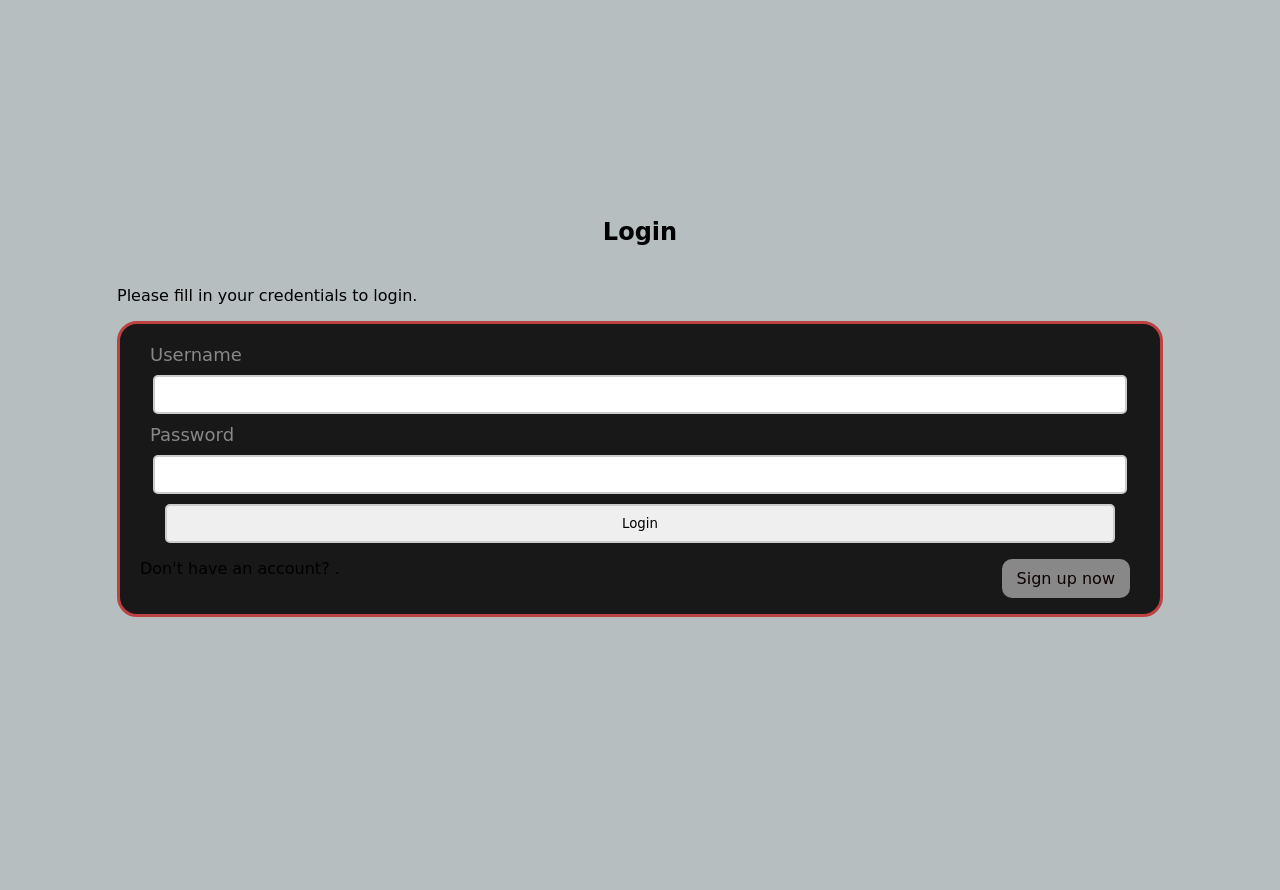
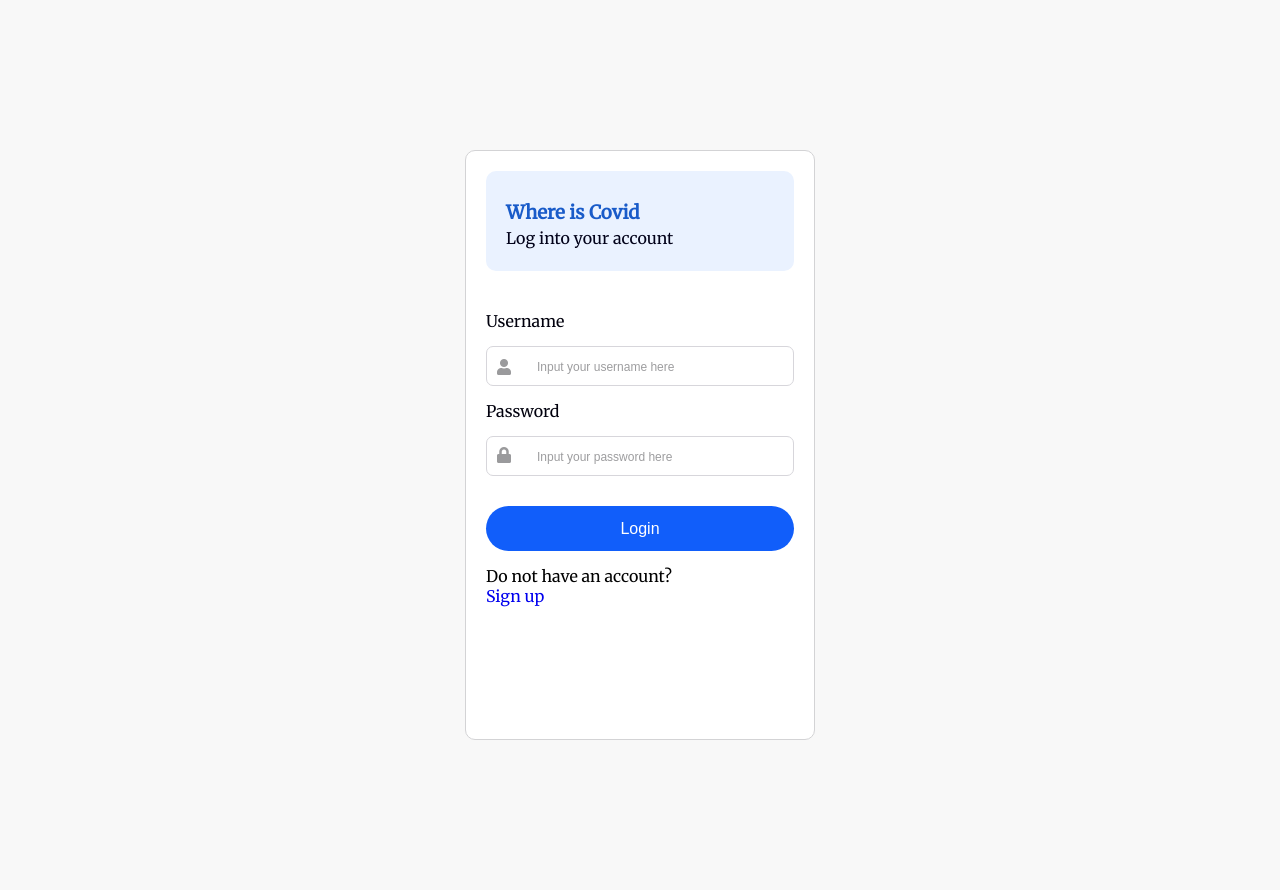
Before and after one commit to skroutzzz/Where-is-Covid, a PHP site: page / in a window 1280 px wide. Before the commit the page ends 617 px from the top, so only its background shows below. Run offline with PHP 8.4, Linux system fonts and the light colour scheme; some libraries are stand-ins or nearby versions.

Commit message:
Login Page with new CSS

```diff
--- a/index.php
+++ b/index.php
@@ -88,45 +88,96 @@ if($_SERVER["REQUEST_METHOD"] == "POST"){
 }
 ?>
 
+
 <!DOCTYPE html>
 <html lang="en">
 <head>
-    <meta charset="UTF-8">
-    <title>Login</title>
+    <meta charset="UTF-8" />
+    <meta http-equiv="X-UA-Compatible" content="IE=edge" />
+    <meta name="viewport" content="width=device-width, initial-scale=1.0" />
+    <title>Where is Covid</title>
     <!-- <link rel="stylesheet" href="https://stackpath.bootstrapcdn.com/bootstrap/4.5.2/css/bootstrap.min.css"> -->
-    <link rel="stylesheet" href="SSfont.css">
-    <!-- <style>
-        body{ font: 14px sans-serif; }
-        .wrapper{ width: 360px; padding: 20px; }
-    </style> -->
+    <link
+      href="https://cdnjs.cloudflare.com/ajax/libs/font-awesome/5.13.0/css/all.min.css"
+      rel="stylesheet"
+    />
+    <link
+      href="https://fonts.googleapis.com/css2?family=Merriweather&family=Poppins:wght@300&family=Roboto&display=swap"
+      rel="stylesheet"
+    />
+    <script src="https://ajax.googleapis.com/ajax/libs/jquery/3.5.1/jquery.min.js"></script>
+    <link href = "login.css" rel = "stylesheet"
+    !important/>
+
+
+
     </head>
     <body>
-    <div class="wrapper">
-        <h2>Login</h2>
-        <p>Please fill in your credentials to login.</p>
+    <div class="container">
+      <!-- section-left-start -->
 
-        <?php
-        if(!empty($login_err)){
-            echo '<div class="alert alert-danger">' . $login_err . '</div>';
-        }
-        ?>
+      <div class="container-left">
+        <div class="wrapper-left">
+          <div class="part-one">
+            <h3>Where is Covid</h3>
+            <p>Log into your account</p>
+          </div>
+         <!--action="post"  method="post" enctype="multipart/form-data" onsubmit="AJAXSubmit(this); return false;"-->
+           <div class="input_login_form"
+          >
+            <form action="<?php echo htmlspecialchars($_SERVER["PHP_SELF"]); ?>" value="<?php echo $username; ?>" name="loginForm" method="POST">
+              <label for="" class="username <?php echo (!empty($username_err)) ? 'is-invalid' : ''; ?>">Username </label>
+              <i class="fas fa-user username"></i>
+              <span class="invalid-feedback"><?php echo $username_err; ?></span>
+              <input
+                class="input_field"
+                class="form-control"
+                type="username"
+                placeholder="Input your username here"
+                id="loginFormUsername"
+                name="username" required
+              />
 
-        <form action="<?php echo htmlspecialchars($_SERVER["PHP_SELF"]); ?>" method="post">
-            <div class="form-group">
-                <label>Username</label>
-                <input type="text" name="username" class="form-control <?php echo (!empty($username_err)) ? 'is-invalid' : ''; ?>" value="<?php echo $username; ?>">
-                <span class="invalid-feedback"><?php echo $username_err; ?></span>
+              <label for="" class="pass <?php echo (!empty($password_err)) ? 'is-invalid' : ''; ?>">Password </label>
+              <i class="fas fa-lock pass"></i>
+              <span class="invalid-feedback"><?php echo $password_err; ?></span>
+              <input
+                class="input_field"
+                class="form-control"
+                type="password"
+                placeholder="Input your password here"
+                name="password" required
+                id="loginFormPassword"
+              />
+
+
+            <div class="buttons">
+            <button class="login_button" name="login_button" type="submit">Login</button>
+
+
+            <!-- <button class="btn-two">
+              <i class="fab fa-google"></i> Sign up with google
+            </button> -->
           </div>
-            <div class="form-group">
-                <label>Password</label>
-                <input type="password" name="password" class="form-control <?php echo (!empty($password_err)) ? 'is-invalid' : ''; ?>">
-                <span class="invalid-feedback"><?php echo $password_err; ?></span>
+            </form>
           </div>
-            <div class="form-group">
-                <input type="submit" class="btn btn-primary" value="Login">
+
+          <!-- <div class="check">
+            <label for="privacy">
+              I read and accept the User Agreement and <br />
+              Privacy Policy.
+              <input id="privacy" type="checkbox" />
+              <span class="checkmark"></span>
+            </label>
+          </div> -->
+          <div class="signup">
+            <p>Do not have an account?</p>
+            <a href="register.php"> Sign up </a>
           </div>
-            <p>Don't have an account? <a href="register.php">Sign up now</a>.</p>
-        </form>
+          <!-- <div class="hidden" name="signupSuccessMessage">Signup was succesful. </div>
+        </div> -->
+      </div>
+      <!-- section-left-end -->
     </div>
   </body>
 </html>
--- /dev/null
+++ b/login.css
@@ -0,0 +1,174 @@
+* {
+  margin: 0;
+  padding: 0;
+  box-sizing: border-box;
+  text-decoration: none;
+}
+body {
+  background-color: #f8f8f8;
+  font-family: Merriweather;
+}
+
+.container-left {
+  width: 350px;
+  height: 590px;
+  margin: 150px auto;
+  padding: 20px;
+  border-radius: 10px;
+  border: 1px solid #d3d3d5;
+  background-color: #fff;
+}
+/* part-one-left-start  */
+.wrapper-left .part-one {
+  width: 100%;
+  height: 100px;
+  border-radius: 10px;
+  background-color: #eaf2ff;
+  padding: 30px 20px;
+  margin-bottom: 40px;
+}
+.wrapper-left .part-one h3 {
+  color: #195bc9;
+  margin-bottom: 4px;
+}
+.wrapper-left .part-one p {
+  color: #02021a;
+}
+
+.wrapper-left .input_login_form form {
+  display: flex;
+  flex-direction: column;
+  position: relative;
+}
+.wrapper-left .input_login_form form .input_field {
+  border: 0;
+  outline: none;
+  width: 100%;
+  border: 1px solid #d7d6db;
+  border-radius: 7px;
+  height: 40px;
+  margin: 15px 0;
+}
+.wrapper-left .input_login_form form input::placeholder {
+  font-size: 12px;
+  color: #9d9d9f;
+}
+.wrapper-left .input_login_form {
+  position: relative;
+}
+.wrapper-left .input_login_form form input[type="username"],
+input[type="password"] {
+  padding: 0 50px;
+}
+.wrapper-left .input_login_form form input[type="username"]:focus {
+  border: 1px solid #115efa;
+}
+.wrapper-left .input_login_form form input[type="password"]:focus {
+  border: 1px solid #115efa;
+}
+.wrapper-left .input_login_form form i {
+  color: #9a9a9c;
+  position: absolute;
+}
+.wrapper-left .input_login_form form i.pass {
+  top: 135.5px;
+  left: 11px;
+}
+.wrapper-left .input_login_form form i.username {
+  left: 11px;
+  top: 48.2px;
+}
+.wrapper-left .input_login_form form label {
+  color: #01000d;
+}
+.wrapper-left .buttons {
+  display: flex;
+  flex-direction: column;
+  margin: 15px 0;
+  gap: 12px;
+}
+.wrapper-left .buttons .login_button,
+.btn-two {
+  border: 0;
+  cursor: pointer;
+  width: 100%;
+  height: 45px;
+  border-radius: 25px;
+}
+.wrapper-left .buttons .login_button {
+  background-color: #115efa;
+  color: #fff;
+  font-size: 16px;
+  font-weight: 500;
+}
+.wrapper-left .buttons .btn-two {
+  background-color: #fff;
+  border: 1px solid #d9d9db;
+  font-size: 16px;
+  margin-bottom: 5px;
+}
+
+.wrapper-left .check label {
+  position: absolute;
+  cursor: pointer;
+  font-size: 12px;
+  line-height: 21px;
+  text-align: center;
+  padding: 0 33px;
+  text-align: left;
+}
+.wrapper-left .check label input[type="checkbox"] {
+  position: absolute;
+  opacity: 0;
+  cursor: pointer;
+  height: 0;
+  width: 0;
+}
+
+.wrapper-left .check label span {
+  position: absolute;
+  top: 10px;
+  left: 0;
+  height: 20px;
+  width: 20px;
+  border-radius: 5px;
+  border: 1px solid #cfced3;
+}
+label:hover input ~ .checkmark {
+  background-color: #ccc;
+}
+label input:checked ~ .checkmark {
+  background-color: #115efa;
+}
+.checkmark::after {
+  content: "";
+  position: absolute;
+  display: none;
+}
+label input:checked ~ .checkmark:after {
+  display: block;
+}
+label .checkmark::after {
+  left: 5.5px;
+  top: 1px;
+  width: 5px;
+  height: 10px;
+  border: solid white;
+  border-width: 0 3px 3px 0;
+  -webkit-transform: rotate(45deg);
+  -ms-transform: rotate(45deg);
+  transform: rotate(45deg);
+}
+.wrapper-left .signup_link {
+  position: relative;
+  font-size: 14px;
+  top: 70px;
+}
+.wrapper-left .signup_link p {
+  display: inline-block;
+}
+/* .hidden{
+    visibility: hidden;
+    display:none;
+  } */
+/* part-one-left-end  */
```
Lines whose indentation alone changed are shown as unchanged.
